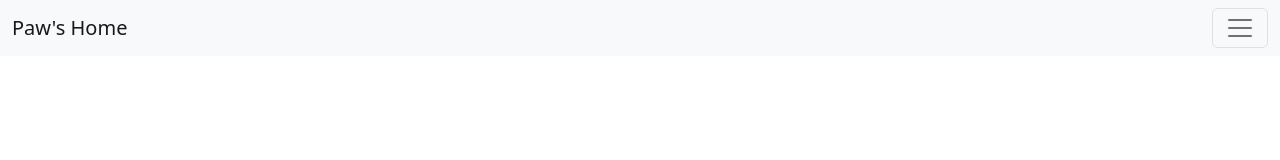
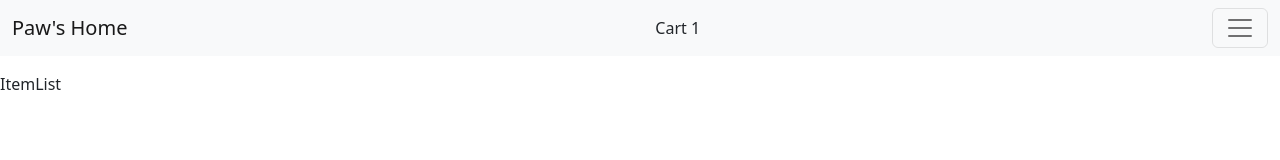
Before and after one commit to JuanfranciscoFioretti/Dogs-App, a React (Create React App) app: page / in a window 1280 px wide. Shown: the top 160 px of the page. Built offline with nearby package versions, Linux system fonts and the light colour scheme.

Commit message:
NavBar fully added commit [ Toggle NavBar ] + [ Cart Display ]

```diff
--- a/src/App.jsx
+++ b/src/App.jsx
@@ -1,9 +1,13 @@
 import React from 'react'
 import NavBar from './components/NavBar/NavBar';
+import ItemList from './components/ItemList/ItemList';
 
 const App = () => {
     return (
-        <NavBar/>
+        <>
+            <NavBar/>
+            <ItemList/>
+        </>
     )
 }
 
--- /dev/null
+++ b/src/components/Cart/CartItem.jsx
@@ -0,0 +1,18 @@
+// import React from 'react'
+// import NavBar from '../NavBar/NavBar'
+// import Container from 'react-bootstrap/esm/Container';
+
+// const CartItem = () => {
+//     return (
+//         <>
+//         <NavBar>
+//             <Container fluid>
+
+//             <NavBar.name> Cart {1}</NavBar.name>
+//             </Container>
+//         </NavBar>
+//         </>
+//     )
+// }
+
+// export default CartItem;
--- /dev/null
+++ b/src/components/ItemList/ItemList.jsx
@@ -0,0 +1,9 @@
+import React from 'react'
+
+const ItemList = () => {
+    return (
+        <div>ItemList</div>
+    )
+}
+
+export default ItemList
--- a/src/components/NavBar/NavBar.jsx
+++ b/src/components/NavBar/NavBar.jsx
@@ -5,6 +5,7 @@ import Nav from 'react-bootstrap/Nav';
 import Navbar from 'react-bootstrap/Navbar';
 import NavDropdown from 'react-bootstrap/NavDropdown';
 import Offcanvas from 'react-bootstrap/Offcanvas';
+import CartItem from '../Cart/CartItem';
 
 const NavBar = () => {
     return (
@@ -14,6 +15,8 @@ const NavBar = () => {
                 <Navbar key={expand} bg="light" expand={expand} className="mb-3">
                 <Container fluid>
                     <Navbar.Brand href="#">Paw's Home</Navbar.Brand>
+                    {/* <CartItem/> */}
+                    <NavBar.name> Cart {1}</NavBar.name>
                     <Navbar.Toggle aria-controls={`offcanvasNavbar-expand-${expand}`} />
                     <Navbar.Offcanvas
                     id={`offcanvasNavbar-expand-${expand}`}
```
Also changed, not shown: src/components/Cart/styles.css (added), src/components/ItemList/styles.css (added).
